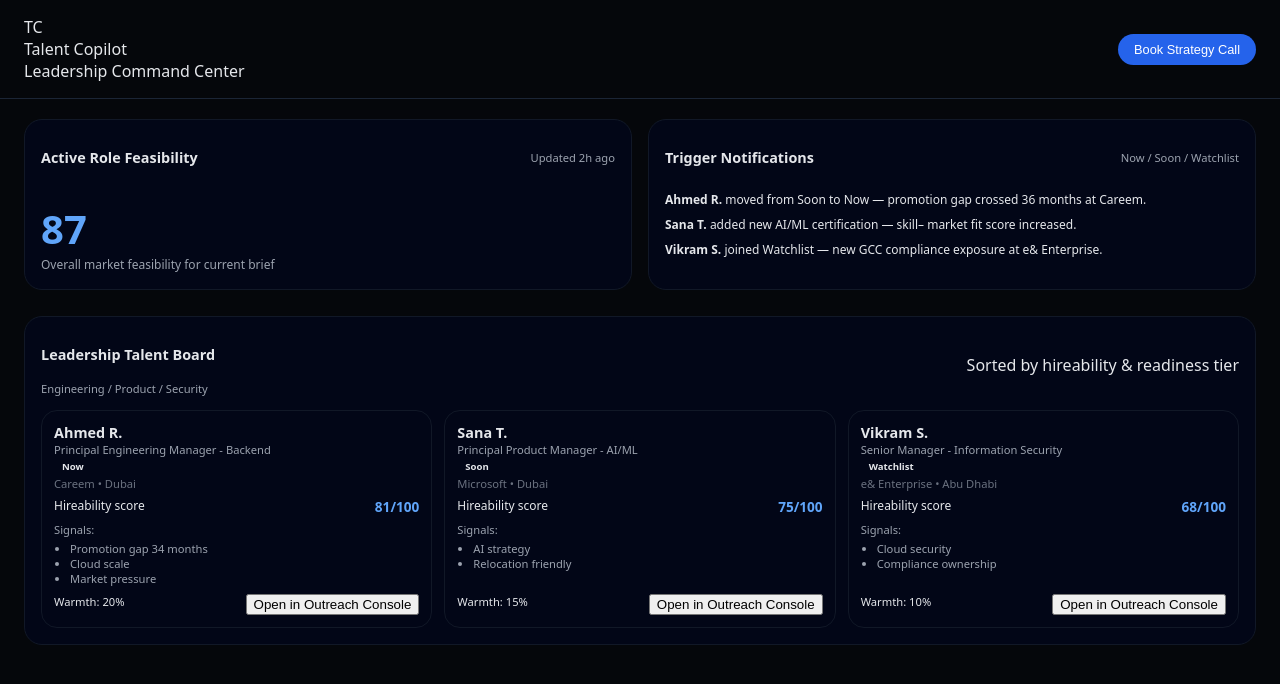
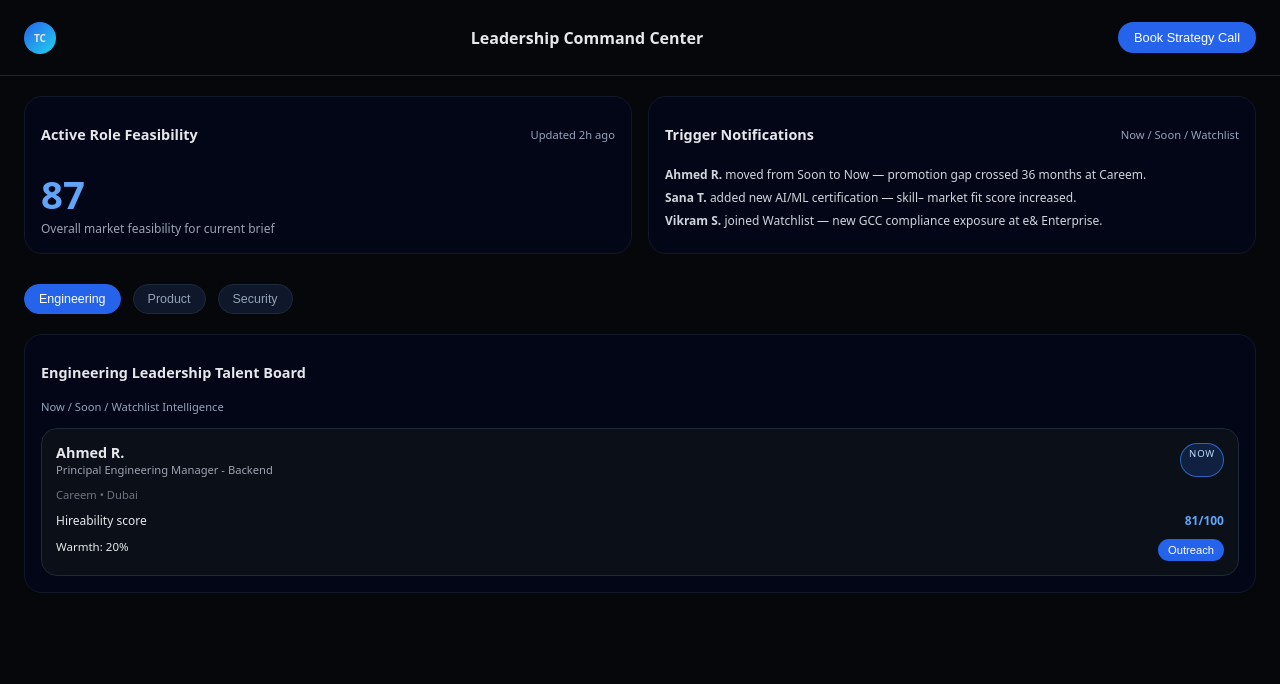
Before and after one commit to Mechazoid14/talent-copilot-dashboard, a React (Create React App) app: page / in a window 1280 px wide. Shown: the top 684 px of the page. Built offline with nearby package versions, Linux system fonts and the light colour scheme.

Commit message:
Add domain tabs and updated styling

```diff
--- a/src/App.css
+++ b/src/App.css
@@ -1,12 +1,13 @@
-/* Overall page */
+/* --- Global Layout --- */
 .App {
   min-height: 100vh;
   background: #05070b;
   color: #e5e7eb;
-  font-family: system-ui, -apple-system, BlinkMacSystemFont, 'Segoe UI', sans-serif;
+  font-family: system-ui, -apple-system, BlinkMacSystemFont, "Segoe UI",
+    sans-serif;
 }
 
-/* Top nav */
+/* --- Header --- */
 header {
   border-bottom: 1px solid rgba(30, 41, 59, 0.9);
   padding: 16px 24px;
@@ -27,6 +28,12 @@ header {
   font-weight: bold;
 }
 
+header h1 {
+  font-size: 1rem;
+  color: #e5e7eb;
+  font-weight: 600;
+}
+
 header button {
   padding: 8px 16px;
   border-radius: 9999px;
@@ -34,7 +41,6 @@ header button {
   background: #2563eb;
   color: white;
   font-size: 0.8rem;
-  font-weight: 500;
   cursor: pointer;
 }
 
@@ -42,15 +48,15 @@ header button:hover {
   background: #1d4ed8;
 }
 
-/* Main container */
+/* --- Main Content Area --- */
 main {
   padding: 20px 24px 32px;
   display: flex;
   flex-direction: column;
-  gap: 16px;
+  gap: 20px;
 }
 
-/* Overview section */
+/* --- Overview Row --- */
 .overview-row {
   display: grid;
   grid-template-columns: 1fr 1fr;
@@ -68,7 +74,6 @@ main {
   display: flex;
   align-items: center;
   justify-content: space-between;
-  margin-bottom: 12px;
 }
 
 .card-header h2 {
@@ -78,14 +83,15 @@ main {
 
 .card-header span {
   font-size: 0.7rem;
-  color: #9ca3af;
+  color: #94a3b8;
 }
 
+/* Feasibility Score */
 .feasibility-score {
-  font-size: 2.5rem;
-  padding-top: 10px;
+  font-size: 2.4rem;
   font-weight: 600;
   color: #60a5fa;
+  margin-top: 12px;
 }
 
 .feasibility-text {
@@ -93,37 +99,66 @@ main {
   color: #9ca3af;
 }
 
-/* Notifications */
+/* Trigger Notifications */
 .notif-list {
   list-style: none;
+  font-size: 0.75rem;
   padding: 0;
-  margin: 0;
+  margin: 10px 0 0;
 }
 
 .notif-list li {
-  font-size: 0.75rem;
-  margin-bottom: 8px;
+  margin-bottom: 6px;
+  color: #d1d5db;
 }
 
-/* Talent board */
-.talent-board {
+/* --- Domain Tabs --- */
+.domain-tabs {
+  display: flex;
+  gap: 12px;
   margin-top: 10px;
 }
 
+.tab {
+  background: #0f172a;
+  border: 1px solid #1e293b;
+  color: #94a3b8;
+  padding: 7px 14px;
+  border-radius: 9999px;
+  font-size: 0.78rem;
+  cursor: pointer;
+}
+
+.tab:hover {
+  background: #1e293b;
+}
+
+.tab.active {
+  background: #2563eb;
+  color: white;
+  border-color: #2563eb;
+}
+
+/* --- Talent Cards Grid --- */
 .cards-grid {
   display: grid;
-  grid-template-columns: repeat(auto-fit, minmax(260px, 1fr));
-  gap: 12px;
+  grid-template-columns: repeat(auto-fit, minmax(230px, 1fr));
+  gap: 14px;
   margin-top: 12px;
 }
 
 .candidate-card {
+  background: #0b0f17;
+  border: 1px solid #1f2937;
+  padding: 14px;
   border-radius: 16px;
-  border: 1px solid #111827;
-  background: #020617;
-  padding: 12px;
   display: flex;
   flex-direction: column;
+  gap: 10px;
+}
+
+.candidate-top {
+  display: flex;
   justify-content: space-between;
 }
 
@@ -140,66 +175,68 @@ main {
 .candidate-meta {
   font-size: 0.7rem;
   color: #6b7280;
-  margin-bottom: 6px;
 }
 
 .candidate-score-row {
   display: flex;
   justify-content: space-between;
   font-size: 0.75rem;
-  margin-bottom: 6px;
 }
 
 .score {
-  font-size: 0.85rem;
   font-weight: 600;
   color: #60a5fa;
-}
-
-.candidate-signals {
-  font-size: 0.7rem;
-  color: #9ca3af;
-}
-
-.candidate-signals ul {
-  margin: 4px 0 0;
-  padding-left: 16px;
 }
 
 .candidate-footer {
   display: flex;
   justify-content: space-between;
-  font-size: 0.7rem;
-  margin-top: 8px;
+  font-size: 0.72rem;
 }
 
-/* Badge (Now/Soon/Watchlist) */
+/* Outreach Button */
+.outreach-btn {
+  background: #2563eb;
+  border: none;
+  border-radius: 12px;
+  padding: 5px 10px;
+  cursor: pointer;
+  font-size: 0.7rem;
+  color: white;
+}
+
+.outreach-btn:hover {
+  background: #1d4ed8;
+}
+
+/* --- Readiness Badges (Now/Soon/Watchlist) --- */
 .badge {
   font-size: 0.6rem;
   padding: 3px 8px;
   border-radius: 9999px;
-  font-weight: bold;
+  text-transform: uppercase;
+  letter-spacing: 0.08em;
 }
 
-.now {
+.badge.now {
   background: rgba(37, 99, 235, 0.2);
   color: #bfdbfe;
-  border: 1px solid rgba(59, 130, 246, 0.8);
+  border: 1px solid rgba(59, 130, 246, 0.7);
 }
 
-.soon {
+.badge.soon {
   background: rgba(6, 182, 212, 0.2);
   color: #a5f3fc;
-  border: 1px solid rgba(34, 211, 238, 0.8);
+  border: 1px solid rgba(34, 211, 238, 0.7);
 }
 
-.watchlist {
-  background: rgba(168, 85, 247, 0.18);
+.badge.watchlist {
+  background: rgba(168, 85, 247, 0.2);
   color: #e9d5ff;
-  border: 1px solid rgba(168, 85, 247, 0.8);
+  border: 1px solid rgba(168, 85, 247, 0.6);
 }
 
-/* Responsive */
+/* --- Mobile Responsiveness --- */
 @media (max-width: 768px) {
   .overview-row {
     grid-template-columns: 1fr;
--- a/src/App.js
+++ b/src/App.js
@@ -1,7 +1,8 @@
-import React from "react";
+import React, { useState } from "react";
 import "./App.css";
 
-const sampleCandidates = [
+// Single source of truth for all candidates
+const candidates = [
   {
     id: 1,
     name: "Ahmed R.",
@@ -40,43 +41,49 @@ const sampleCandidates = [
   },
 ];
 
-const readinessBadgeStyle = (tier) => {
+// Map readiness tier to CSS class
+const readinessBadgeClass = (tier) => {
   switch (tier) {
     case "now":
-      return "bg-blue-500 text-blue-100 border border-blue-400";
+      return "badge now";
     case "soon":
-      return "bg-cyan-500 text-cyan-100 border border-cyan-400";
+      return "badge soon";
     default:
-      return "bg-purple-500 text-purple-100 border border-purple-400";
+      return "badge watchlist";
   }
 };
 
 function App() {
+  const [activeDomain, setActiveDomain] = useState("engineering");
+
+  const filteredCandidates = candidates.filter(
+    (c) => c.domain === activeDomain
+  );
+
+  const getSubtitle = () => {
+    switch (activeDomain) {
+      case "engineering":
+        return "Engineering Leadership Talent Board";
+      case "product":
+        return "Product Leadership Talent Board";
+      case "security":
+        return "Security Leadership Talent Board";
+      default:
+        return "";
+    }
+  };
+
   return (
-    <div className="App min-h-screen bg-[#05070b] text-slate-100">
-      {/* Top Nav */}
-      <header className="border-b border-slate-800 px-6 py-4 flex items-center justify-between">
-        <div className="flex items-center gap-2">
-          <div className="h-8 w-8 rounded-full bg-blue-600 flex items-center justify-center text-xs font-bold">
-            TC
-          </div>
-          <div>
-            <div className="text-sm uppercase tracking-[0.22em] text-slate-400">
-              Talent Copilot
-            </div>
-            <div className="text-base font-semibold text-slate-100">
-              Leadership Command Center
-            </div>
-          </div>
-        </div>
-        <button className="px-4 py-2 rounded-full bg-blue-600 hover:bg-blue-500 text-sm font-medium">
-          Book Strategy Call
-        </button>
+    <div className="App">
+      {/* TOP NAV */}
+      <header>
+        <div className="logo">TC</div>
+        <h1>Leadership Command Center</h1>
+        <button>Book Strategy Call</button>
       </header>
 
-      {/* Content */}
-      <main className="px-6 py-5 space-y-5">
-        {/* Overview row */}
+      <main>
+        {/* OVERVIEW ROW */}
         <section className="overview-row">
           <div className="card large">
             <div className="card-header">
@@ -90,6 +97,7 @@ function App() {
               </div>
             </div>
           </div>
+
           <div className="card notifications">
             <div className="card-header">
               <h2>Trigger Notifications</h2>
@@ -105,40 +113,47 @@ function App() {
                 market fit score increased.
               </li>
               <li>
-                <strong>Vikram S.</strong> joined Watchlist — new GCC compliance
-                exposure at e&amp; Enterprise.
+                <strong>Vikram S.</strong> joined Watchlist — new GCC
+                compliance exposure at e&amp; Enterprise.
               </li>
             </ul>
           </div>
         </section>
 
-        {/* Talent board */}
+        {/* DOMAIN TABS */}
+        <div className="domain-tabs">
+          {["engineering", "product", "security"].map((domain) => (
+            <button
+              key={domain}
+              className={
+                activeDomain === domain ? "tab active" : "tab"
+              }
+              onClick={() => setActiveDomain(domain)}
+            >
+              {domain.charAt(0).toUpperCase() + domain.slice(1)}
+            </button>
+          ))}
+        </div>
+
+        {/* TALENT BOARD */}
         <section className="card talent-board">
           <div className="card-header">
             <div>
-              <h2>Leadership Talent Board</h2>
-              <span>Engineering / Product / Security</span>
-            </div>
-            <div className="card-sub">
-              Sorted by hireability &amp; readiness tier
+              <h2>{getSubtitle()}</h2>
+              <span>Now / Soon / Watchlist Intelligence</span>
             </div>
           </div>
 
           <div className="cards-grid">
-            {sampleCandidates.map((c) => (
+            {filteredCandidates.map((c) => (
               <div key={c.id} className="candidate-card">
-                <div>
                 <div className="candidate-top">
                   <div>
                     <div className="candidate-name">{c.name}</div>
                     <div className="candidate-title">{c.title}</div>
                   </div>
-                    <div className={`badge ${readinessBadgeStyle(c.readinessTier)}`}>
-                      {c.readinessTier === "now"
-                        ? "Now"
-                        : c.readinessTier === "soon"
-                        ? "Soon"
-                        : "Watchlist"}
+                  <div className={readinessBadgeClass(c.readinessTier)}>
+                    {c.readinessTier}
                   </div>
                 </div>
                 <div className="candidate-meta">
@@ -148,20 +163,9 @@ function App() {
                   <span>Hireability score</span>
                   <span className="score">{c.hireabilityScore}/100</span>
                 </div>
-                  <div className="candidate-signals">
-                    Signals:
-                    <ul>
-                      {c.signals.map((s, i) => (
-                        <li key={i}>{s}</li>
-                      ))}
-                    </ul>
-                  </div>
-                </div>
                 <div className="candidate-footer">
                   <span>Warmth: {(c.warmth * 100).toFixed(0)}%</span>
-                  <button className="outreach-btn">
-                    Open in Outreach Console
-                  </button>
+                  <button className="outreach-btn">Outreach</button>
                 </div>
               </div>
             ))}
```
Lines whose indentation alone changed are shown as unchanged.
